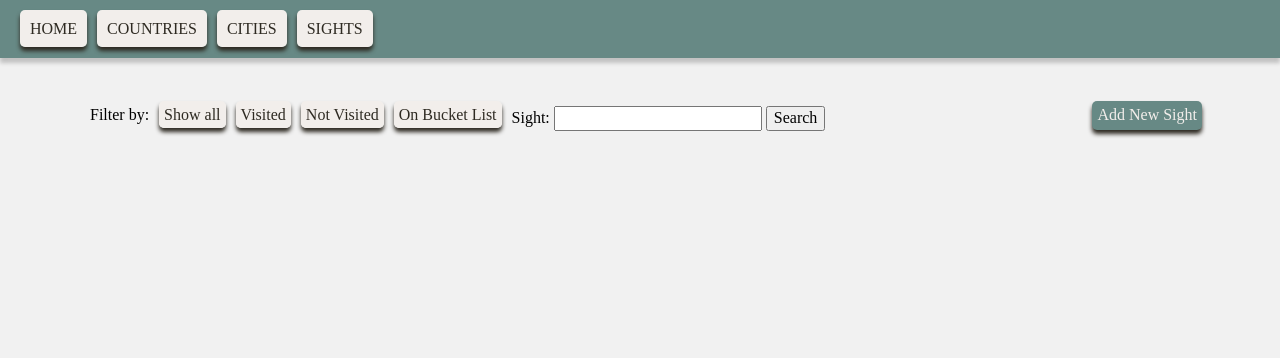
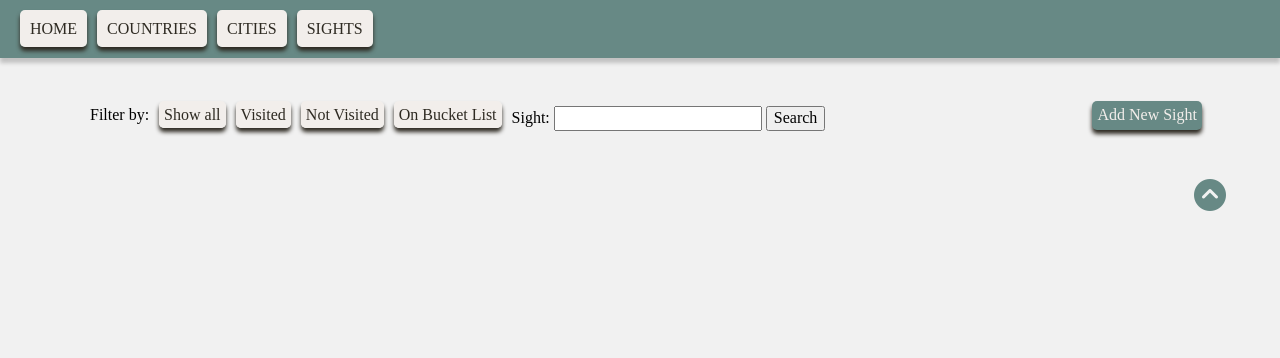
Before and after one commit to mldrenth/travel_bucket_list, a Flask app: page /sights in a window 1280 px wide; the page is wider, and only the part inside the window is pictured. Shown: the top 358 px of that part. Run offline with Flask 2, Linux system fonts and the light colour scheme; data that the repository does not hold is empty; some libraries are stand-ins or nearby versions.

Commit message:
Implement scroll to top functionality on city and sight overview

```diff
--- a/templates/cities/index.html
+++ b/templates/cities/index.html
@@ -14,7 +14,7 @@
         </ul>
         <a href="/cities/new">Add New City</a>
     </menu>
-    <div id="country-display"></div>
+    <div id="country-display">
     <div class="container">
         {% for city in cities %}
         <div class="city-div" style="order:{{city.id}}"><a href="/cities/{{city.id}}">
@@ -51,7 +51,9 @@
             </div>
         </div>
         {% endfor %}
-
     </div>
+    <aside><a href="#top" id="sticky"><span style="font-size: 2rem" class="fas fa-chevron-circle-up"></span></a></aside>
+</div>
+</main>
 
     {% endblock content %}
--- a/templates/sights/index.html
+++ b/templates/sights/index.html
@@ -14,11 +14,13 @@
         </ul>
         <a href="/sights/new">Add New Sight</a>
     </menu>
-    <div id="country-display"></div>
+    <div id="country-display">
         <div class="container">
             {% for sight in sights %}
             <div class="city-div" style="order:{{sight.id}}">
-            <img class="header-image" src="https://source.unsplash.com/random/?{{sight.city.name}},{{sight.category}}" alt="{{sight.name}}">
+                <img class="header-image"
+                    src="https://source.unsplash.com/random/?{{sight.city.name}},{{sight.category}}"
+                    alt="{{sight.name}}">
                 <div class="city-body-div">
                     <h2 class="city-header">{{ sight.name }}</h2>
                     <h3>{{ sight.city.name }}</h3>
@@ -54,5 +56,8 @@
             {% endfor %}
 
         </div>
+        <aside><a href="#top" id="sticky"><span style="font-size: 2rem" class="fas fa-chevron-circle-up"></span></a></aside>
+    </div>
+    </main>
 
     {% endblock content %}
```
Lines whose indentation alone changed are shown as unchanged.
